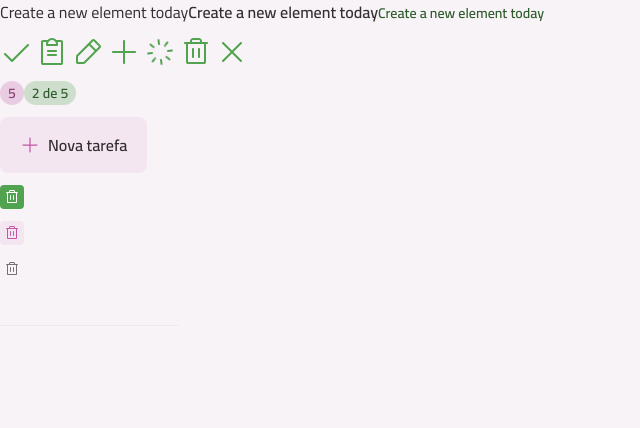
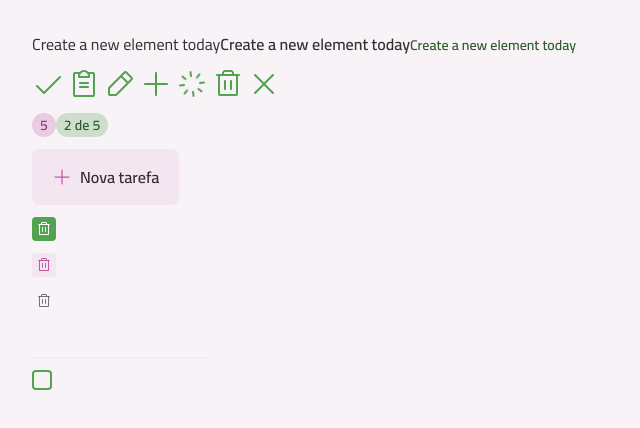
Before and after one commit to CaiioCarvalho/TodoWithVite, a React (Vite) app: page / in a window 1280 px wide. Shown: the top 428 px of the page, without its empty margins (0-640 px from the left). Built offline with nearby package versions, Linux system fonts and the light colour scheme.

Commit message:
inputCheckbox done

```diff
--- a/src/App.tsx
+++ b/src/App.tsx
@@ -11,11 +11,12 @@
 import Button from "./components/button"
 import IconButton from "./components/icon-button"
 import InputText from "./components/input-text"
+import InputCheckbox from "./components/input-checkbox"
 
 function App() {
 
   return (
-    <div className="grid gap-3">
+    <div className="grid gap-3 p-8">
       <div>
         <Text variant={"body-md"}>Create a new element today</Text>
       <Text variant={"body-md-bold"}>Create a new element today</Text>
@@ -50,6 +51,10 @@
       <div>
         <InputText />
       </div>
+
+      <div>
+        <InputCheckbox />
+      </div>
     </div>
   )
 }
--- /dev/null
+++ b/src/components/input-checkbox.tsx
@@ -0,0 +1,61 @@
+import { cva, type VariantProps } from "class-variance-authority";
+import Icon from "./icon";
+import CheckIcon from "../assets/icons/check.svg?react"
+
+export const inputCheckboxWrapperVariants = cva(`
+    inline-flex items-center justify-center
+     relative group`)
+
+export const inputCheckboxVariants = cva(`
+    appearance-none peer flex items-center justify-center border-2
+    border-solid transition overflow-hidden cursor-pointer
+    border-green-base hover:border-green-dark hover:bg-green-dark/20
+    checked:border-green-base checked:bg-green-base
+    group-hover:checked:border-green-dark group-hover:checked:bg-green-dark
+    `, {
+        variants: {
+            size: {
+                md: "w-5 h-5 rounded-sm"
+            },
+            disabled: {
+                true: "pointer-events-none"
+            }
+        },
+        defaultVariants: {
+            size: "md",
+            disabled: false
+        }
+    })
+
+    export const inputCheckboxIconVariants = cva(`
+        absolute top-1/2 left-1 -translate-y-1/2 hidden cursor-pointer
+        peer-checked:block fill-white`, {
+            variants: {
+                size: {
+                    md: "w-3 h-3"
+                }
+            },
+            defaultVariants: {
+                size: "md"
+            }
+        })
+
+interface InputCheckboxProps extends VariantProps<typeof inputCheckboxVariants>,
+        Omit<React.ComponentProps<"input">, "size" | "disabled"> {}
+
+
+export default function InputCheckbox({
+    size,
+    disabled,
+    className,
+    ...props
+}: InputCheckboxProps) {
+    return <label className={inputCheckboxWrapperVariants({className})}>
+        <input type="checkbox"
+        className={inputCheckboxVariants({size, disabled})}
+        {...props} />
+        <Icon
+        className={inputCheckboxIconVariants({size})}
+        svg={CheckIcon}/>
+    </label>
+}
```
